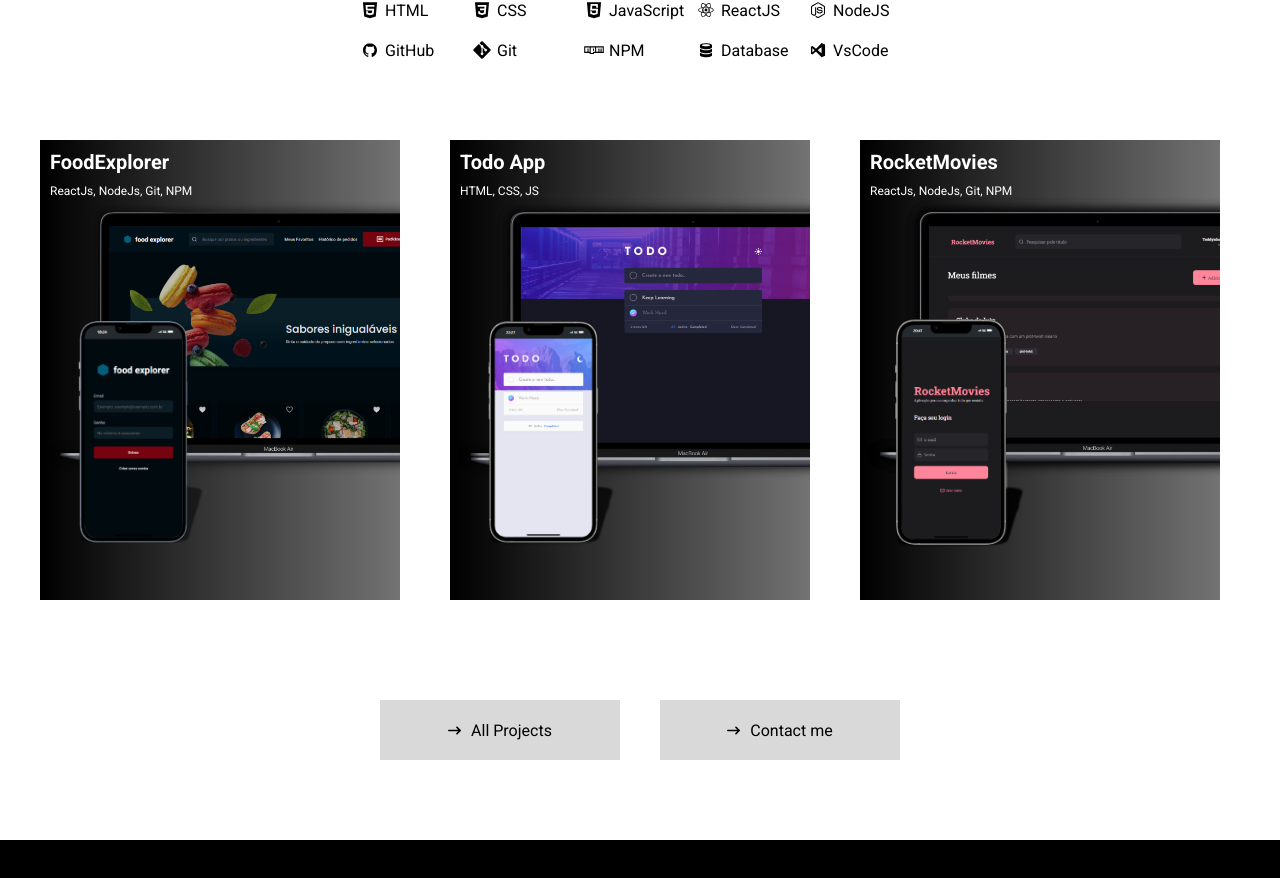
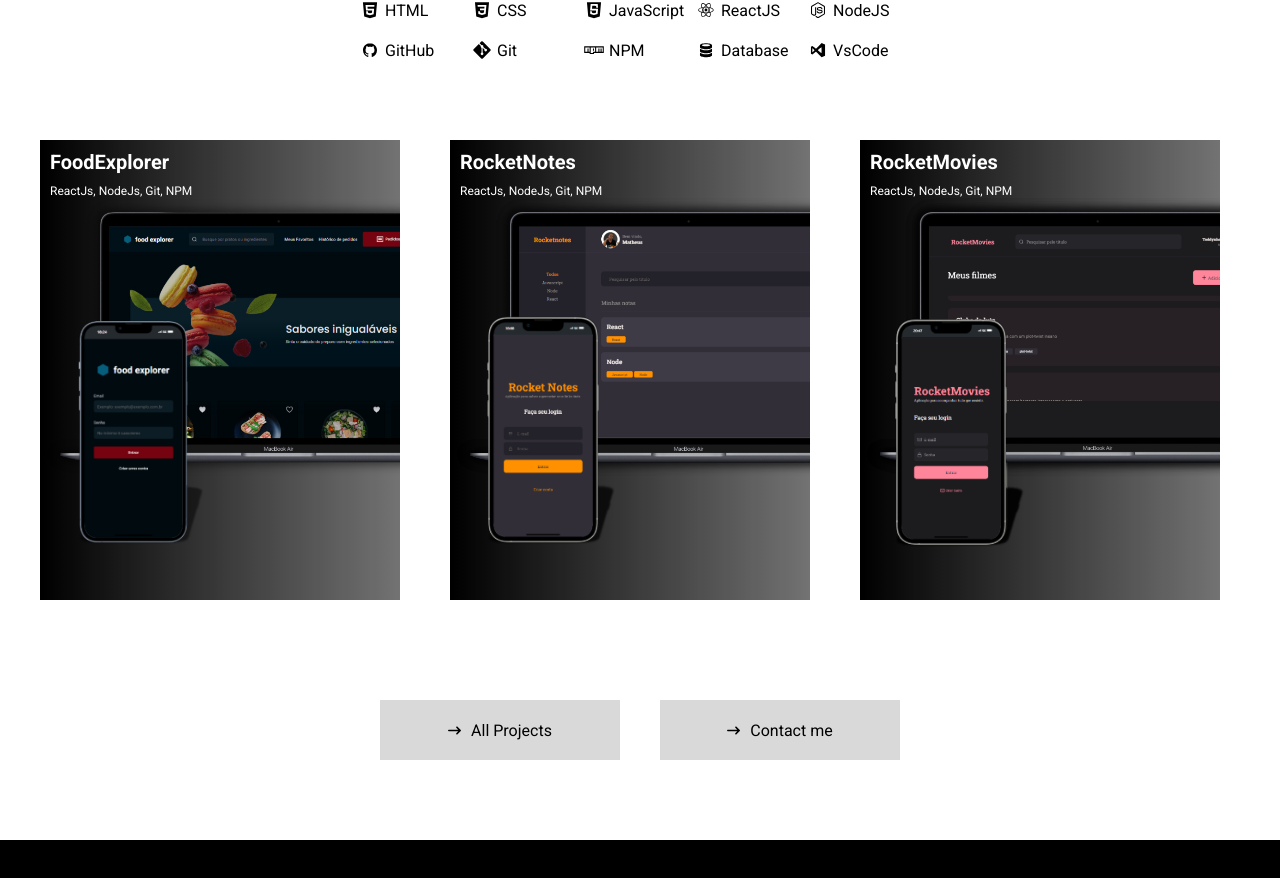
Before and after one commit to Toddynh0BR/MyPortfolio, a React (Vite) app: page / in a window 1280 px wide. Shown: the part 1172-2050 px from the top of the page. Built offline with nearby package versions, Linux system fonts and the light colour scheme.

Commit message:
Adição de novo projeto

```diff
--- a/src/pages/Home/index.jsx
+++ b/src/pages/Home/index.jsx
@@ -10,7 +10,7 @@ import { Card } from "../../components/Card";
 
 import FoodExplorer from "../../assets/FoodExplorer.svg";
 import RocketMovies from "../../assets/RocketMovies.svg";
-import TodoApp from "../../assets/TodoApp.svg";
+import RocketNotes from "../../assets/RocketNotes.svg";
 
 import {
          DiHtml5, DiCss3, DiJavascript, DiReact, DiNodejsSmall, DiNpm,
@@ -113,10 +113,10 @@ export function Home(){
         />
 
         <Card
-         title="Todo App"
-         techs="HTML, CSS, JS"
-         image={TodoApp}
-         link="https://toddynh0br.github.io/Todo-App/"
+         title="RocketNotes"
+         techs="ReactJs, NodeJs, Git, NPM"
+         image={RocketNotes}
+         link="https://rocketnotes-toddy.netlify.app/"
         />
 
         <Card
--- a/src/pages/Projects/index.jsx
+++ b/src/pages/Projects/index.jsx
@@ -13,8 +13,10 @@ import CalculatorApp from "../../assets/Calculator App.svg";
 import AgeCalculator from "../../assets/AgeCalculator.svg";
 import FoodExplorer from "../../assets/FoodExplorer.svg";
 import RocketMovies from "../../assets/RocketMovies.svg";
+import RocketNotes from "../../assets/RocketNotes.svg";
 import FocusTimer from "../../assets/FocusTimer.svg";
 import TodoApp from "../../assets/TodoApp.svg";
+
 import { FaArrowRightLong } from "react-icons/fa6";
 
 export function Projects(){
@@ -52,6 +54,13 @@ export function Projects(){
          techs="ReactJs, NodeJs, Git, NPM"
          image={RocketMovies}
          link="https://rocketmovies-toddy.netlify.app/"
+        />
+
+        <Card
+         title="RocketNotes"
+         techs="ReactJs, NodeJs, Git, NPM"
+         image={RocketNotes}
+         link="https://rocketnotes-toddy.netlify.app/"
         />
 
         <Card
```
Also changed, not shown: src/assets/RocketNotes.svg (added).
